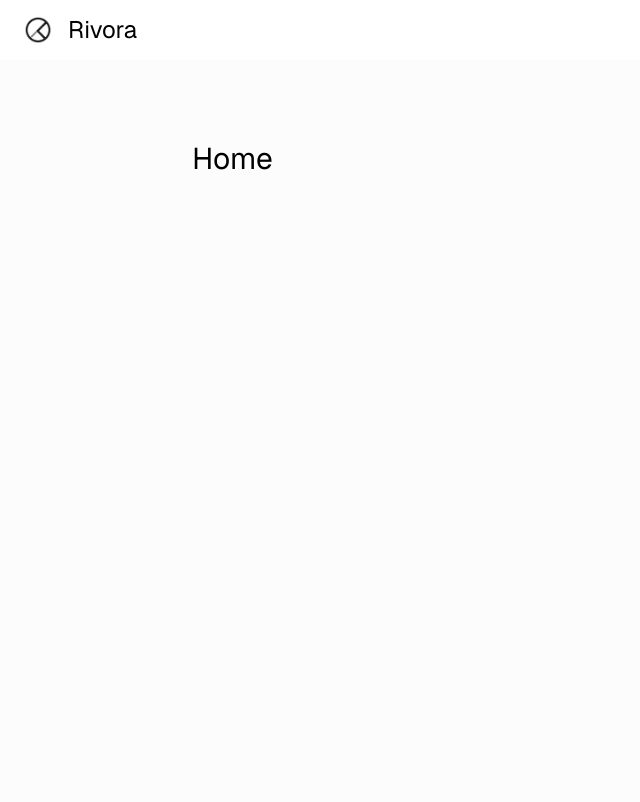
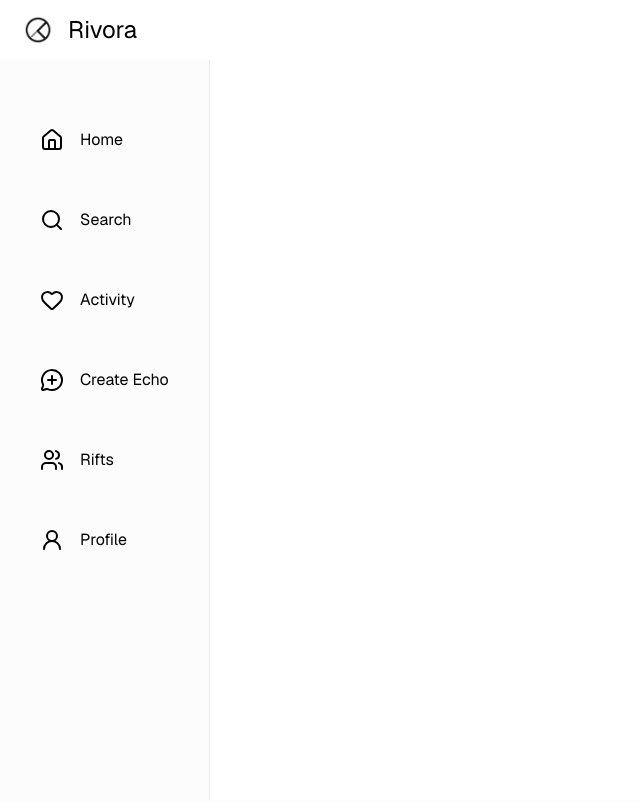
Before and after one commit to Bhuvan-S-prasad/Rivora, a Next.js app: page / in a window 1280 px wide. Shown: the top 802 px of the page, without its empty margins (0-640 px from the left). Built offline with nearby package versions, Linux system fonts and the light colour scheme; no server answers.

Commit message:
feat: add Leftbar component with navigation links and logout functionality, along with its corresponding constant data.

```diff
--- a/components/shared/Leftbar.tsx
+++ b/components/shared/Leftbar.tsx
@@ -1,8 +1,47 @@
+'use client'
+
+import { sidebarLinks } from "@/constants";
+import { SignedIn, SignOutButton } from "@clerk/nextjs";
+import { LogOut } from "lucide-react";
+import Link from "next/link";
+import { usePathname, useRouter } from "next/navigation";
+
 function Leftbar() {
+    const pathname = usePathname();
+    const router = useRouter();
+
     return (
-        <div>
-            Leftbar
-        </div>
+        <section className="custom-scrollbar leftsidebar">
+            <div className="flex w-full flex-1 flex-col gap-6 px-6">
+                {sidebarLinks.map((link) => {
+                    const isActive = (pathname.includes(link.route) && link.route.length > 1) || pathname === link.route;
+
+                    return (
+                        <div>
+                            <Link href={link.route}
+                                key={link.label}
+                                className={`leftsidebar_link ${isActive && 'bg-primary-500'}`}>
+                                <span className="w-6 h-6">{link.icon}</span>
+                                <p className="text-light-1 max-xs:hidden">{link.label}</p>
+                            </Link >
+                        </div >
+                    )
+                }
+                )}
+
+            </div >
+
+            <div className="mt-10 px-6">
+                <SignedIn>
+                    <SignOutButton signOutCallback={() => router.push('/sign-in')}>
+                        <div className="flex cursor-pointer gap-4 p-4">
+                            <LogOut />
+                            <p className="text-light-1 max-xs:hidden">Logout</p>
+                        </div>
+                    </SignOutButton>
+                </SignedIn>
+            </div>
+        </section >
     )
 }
 
--- /dev/null
+++ b/constants/index.js
@@ -0,0 +1,34 @@
+import { Heart, HomeIcon, MessageCirclePlusIcon, SearchIcon, UserRound, UsersIcon } from "lucide-react";
+
+export const sidebarLinks = [
+    {
+        icon: <HomeIcon />,
+        route: "/",
+        label: "Home"
+    },
+    {
+        icon: <SearchIcon />,
+        route: "/search",
+        label: "Search"
+    },
+    {
+        icon: <Heart />,
+        route: "/activity",
+        label: "Activity"
+    },
+    {
+        icon: <MessageCirclePlusIcon />,
+        route: "/create",
+        label: "Create Echo",
+    },
+    {
+        icon: <UsersIcon />,
+        route: "/rifts",
+        label: "Rifts"
+    },
+    {
+        icon: <UserRound />,
+        route: "/profile",
+        label: "Profile"
+    }
+]
```
